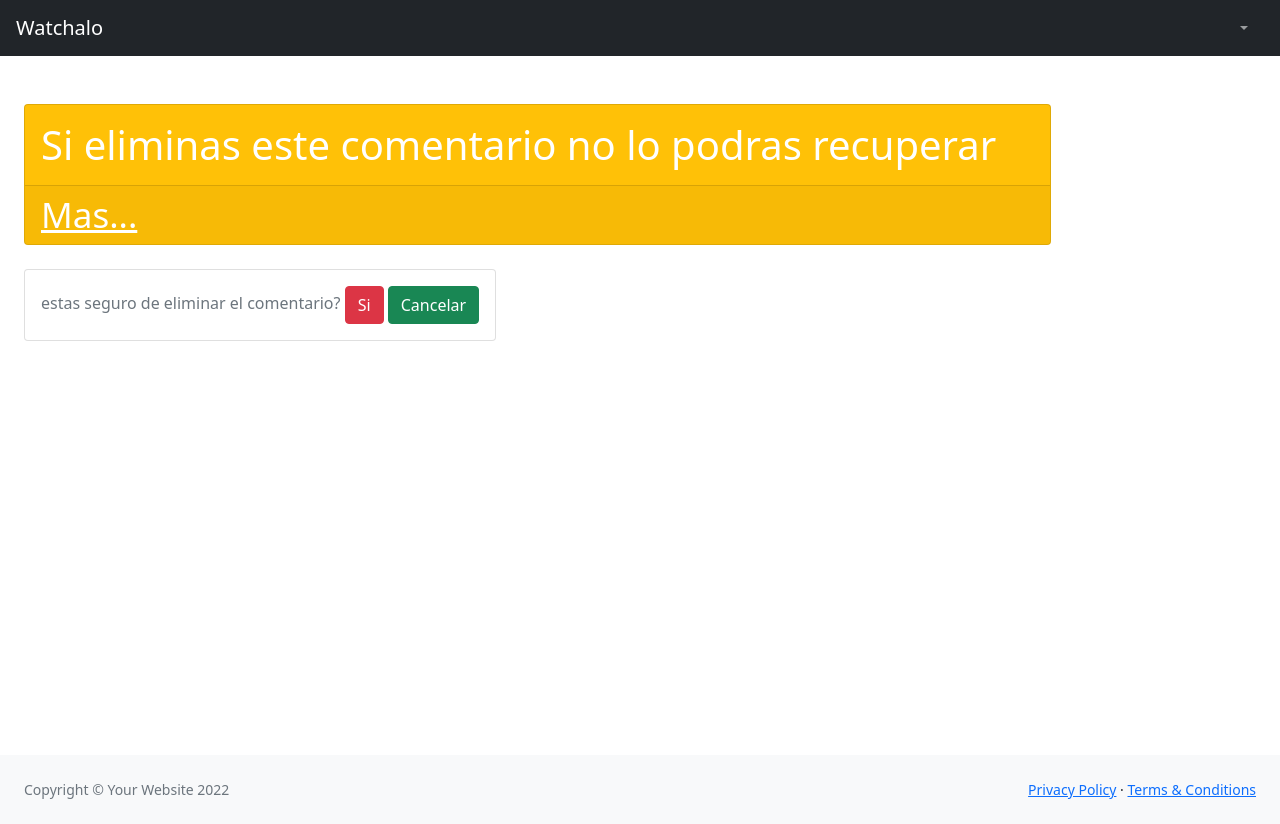
After one commit to SamuelPianeta/watchalo, a Django app: page /Aplicacion1/coment/19/delete/ in a window 1280 px wide. The commit adds this page. Run offline with Django 4.2, Linux system fonts and the light colour scheme; data comes from the database, SQL or seed files in the repository; both versions use the stored data as it was after the commit; some libraries are stand-ins or nearby versions.

Commit message:
CRUD de comentarios

```diff
--- a/Aplicacion1/models.py
+++ b/Aplicacion1/models.py
@@ -45,6 +45,7 @@ class Post(models.Model):
         return f"{self.user.username}: {self.CuerpoPost}"
 
 class comments(models.Model):
+    id = models.AutoField(primary_key=True)
     post = models.ForeignKey(Post, related_name="comments", on_delete=models.CASCADE)
     user = models.ForeignKey(User,blank=True,null=True, on_delete=models.CASCADE, related_name = "usuario")
     name = models.CharField(max_length=255)
--- /dev/null
+++ b/Aplicacion1/templates/Aplicacion1/comments_confirm_delete.html
@@ -0,0 +1,32 @@
+{% extends "Aplicacion1/Padre.html" %}
+{% load static %}
+
+
+{% block seccion_nombre %}
+
+
+<div class="col-xl-10 col-md-6">
+    <div class="card bg-warning text-white mb-4">
+        <div class="card-body">Si eliminas este comentario no lo podras recuperar</div>
+        <div class="card-footer d-flex align-items-center justify-content-between">
+            <a class="small text-white stretched-link" href="#">Mas...</a>
+            <div class="small text-white"><i class="fas fa-angle-right"></i></div>
+        </div>
+    </div>
+</div>
+{% endblock %}
+
+
+{% block cuerpo %}
+<div class="card">
+    <div class="card-body">
+        <form method="POST" >{% csrf_token %}
+            estas seguro de eliminar el comentario?
+            <button type="submit" class="btn btn-danger">Si</button>
+            <a href="{% url 'Aplicacion1:Inicio' %}"><button type="button" class="btn btn-success">Cancelar</button>
+            </a>
+        </form>
+    </div>
+</div>
+
+{% endblock %}
--- a/Aplicacion1/urls.py
+++ b/Aplicacion1/urls.py
@@ -1,4 +1,4 @@
-from .views import creacionPost, detallePost, editarPost, eliminarPost, Inicio, login_request, registro, perfil, error404, follow, unfollow, agregarComentario
+from .views import creacionPost, detallePost, editarPost, eliminarPost, Inicio, login_request, registro, perfil, error404, follow, unfollow, agregarComentario, editarComentario, eliminarComentario
 from django.contrib.auth.views import LogoutView
 
 from django.urls import path
@@ -21,6 +21,8 @@ urlpatterns = [
     #path('like/<int:pk>',addLike.as_view(), name='like'),
    # path('dislike/<int:pk>/',addDislike.as_view(), name='dislike')
     path('coment/<int:pk>/', agregarComentario.as_view(), name='add_comentario'),
+    path('coment/<int:pk>/edit/', editarComentario.as_view(), name='edit_comentario'),
+    path('coment/<int:pk>/delete/', eliminarComentario.as_view(), name='delete_comentario'),
     ]
 
 handler400 = error404.as_view()
--- a/Aplicacion1/views.py
+++ b/Aplicacion1/views.py
@@ -15,7 +15,7 @@ from django.contrib.auth.mixins import LoginRequiredMixin
 from django.contrib.auth.decorators import login_required
 from django.contrib.auth.models import User
 
-# Create your views here.
+# Muro principal / CRUD de posts------------------------------------------------------------------------
 
 class Inicio(LoginRequiredMixin,ListView):
     model = Post
@@ -35,24 +35,6 @@ def creacionPost(request):
         form = PostForm()
     return render(request, 'Aplicacion1/post_form.html', {'form': form})
 
-class agregarComentario(CreateView):
-    model = comments
-    form_class = CommentForm
-    template_name = 'Aplicacion1/add_comentario.html'
-    #fields = '__all__'
-
-
-    def form_valid(self, form):
-        form.instance.post_id = self.kwargs['pk']
-        form.instance.name = self.request.user.username
-        return super().form_valid(form)
-
-    success_url = '/Aplicacion1/Inicio/'
-#def leerPost(request):
-    #post = Post.objects.all().order_by('-fechaPublicacion')
-    #contexto = {'post': post}
-    #return render(request, 'Aplicacion1/leerPost.html', contexto)
-
 class  detallePost(DetailView):
     model = Post
     template_name = 'Aplicacion1/detallePost.html'
@@ -69,6 +51,9 @@ class eliminarPost(DeleteView):
 class error404(TemplateView):
     template_name = 'Aplicacion1/error_404.html'
 
+
+# Perfil y follows(viendo/viendote)---------------------------------------------------------------------
+
 def perfil(request, username=None):
     current_user = request.user
     if username and username != current_user.username:
@@ -78,7 +63,6 @@ def perfil(request, username=None):
         posts = current_user.posts.all()
         user = current_user
     return render (request, 'Aplicacion1/perfil.html', {'posts': posts, 'user': user})
-
 
 def follow(request, username):
     current_user = request.user
@@ -98,6 +82,34 @@ def unfollow(request, username):
     mensaje = f"Ya no sigues a {username}"
     return render(request, 'Aplicacion1/Inicio.html', {'mensaje': mensaje})
 
+# Comentarios ------------------------------------------------------------------------------------------
+
+class agregarComentario(CreateView):
+    model = comments
+    form_class = CommentForm
+    template_name = 'Aplicacion1/add_comentario.html'
+    #fields = '__all__'
+
+    def form_valid(self, form):
+        form.instance.post_id = self.kwargs['pk']
+        form.instance.name = self.request.user.username
+        form.instance.user_id = self.request.user.id
+        return super().form_valid(form)
+
+    success_url = '/Aplicacion1/Inicio/'
+
+
+class editarComentario(UpdateView):
+    model = comments
+    success_url ='/Aplicacion1/Inicio/'
+    fields = ['body']
+
+class eliminarComentario(DeleteView):
+    model = comments
+    success_url = '/Aplicacion1/Inicio/'
+
+
+# Login y registro --------------------------------------------------------------------------------------
 
 def login_request(request):
     if request.method == 'POST':
```
Also changed, not shown: Aplicacion1/templates/Aplicacion1/Inicio.html (+18 -3 lines), Aplicacion1/templates/Aplicacion1/comments_form.html (added, +22 -0 lines), Aplicacion1/migrations/0025_alter_comments_id.py (added), db.sqlite3.
